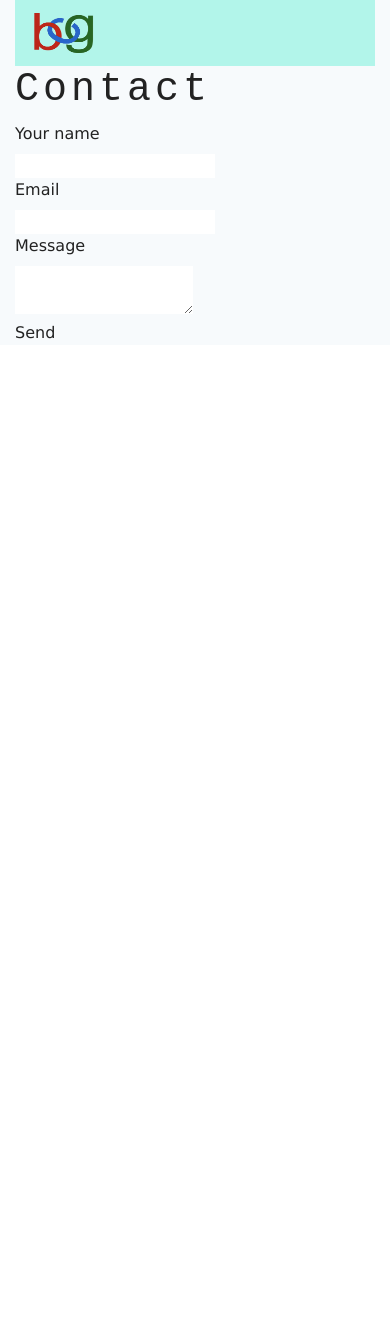
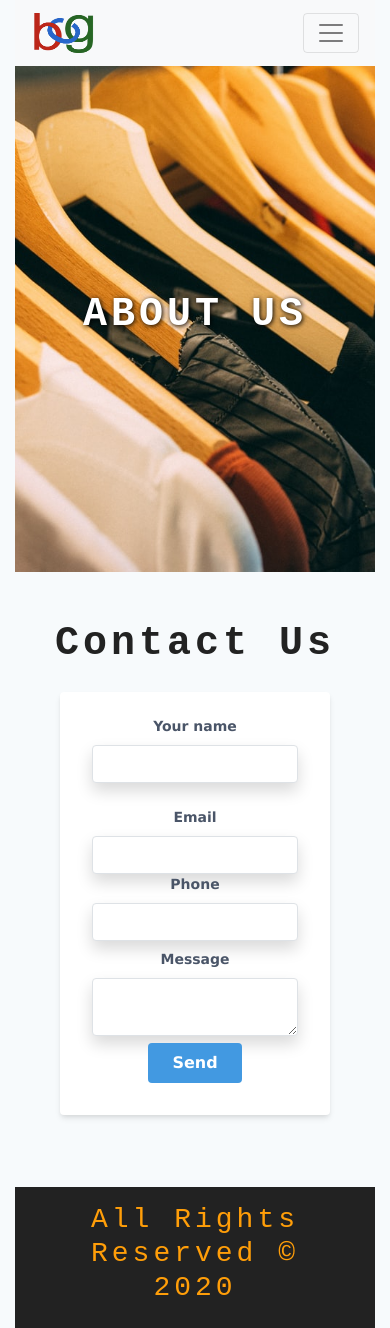
Before and after one commit to yogendrasahu1011/BCG, a Gatsby site: page /about in a window 390 px wide. Before the commit the page ends 844 px from the top, so only its background shows below. Built offline with nearby package versions, Linux system fonts and the light colour scheme; Gatsby itself is replaced by a stand-in of ours.

Commit message:
about page and froms changed

```diff
--- /dev/null
+++ b/src/components/Globals/Footer.js
@@ -0,0 +1,19 @@
+import React from "react"
+
+const Footer = () => {
+  return (
+    <footer className="footer py-3">
+      <div className="container">
+        <div className="row">
+          <div className="col-10 mx-auto col-md-6 text-yellow text-center text-capitalize ">
+            <h3>
+              all rights reserved &copy; {new Date().getFullYear().toString()}
+            </h3>
+          </div>
+        </div>
+      </div>
+    </footer>
+  )
+}
+
+export default Footer
--- /dev/null
+++ b/src/components/Globals/Title.js
@@ -0,0 +1,13 @@
+import React from "react"
+
+const Title = ({ title }) => {
+  return (
+    <div className="row">
+      <div className="col text-center mb-3">
+        <h1 className="display-6 text-capitalize font-weight-bold">{title} </h1>
+      </div>
+    </div>
+  )
+}
+
+export default Title
--- a/src/components/Globals/layout.css
+++ b/src/components/Globals/layout.css
@@ -4,6 +4,7 @@
   --mainGrey: #ece8dc;
   --mainWhite: #fff;
   --mainDark: #222;
+  --mainHead: #015077;
 }
 
 body {
@@ -34,5 +35,32 @@ h6 {
   display: flex;
   align-items: center;
   justify-content: center;
-  background: linear-gradient(rgb(255, 158, 9, 0.5));
+  background: linear-gradient(rgb(255, 158, 9, 0.5), rgb(255, 158, 9, 0.5));
+  background-position: center;
+  background-size: cover;
+  text-shadow: 1px 1px 5px #000000;
 }
+.about-background {
+  min-height: 60vh;
+  display: flex;
+  align-items: center;
+  justify-content: center;
+  background: linear-gradient(rgba(255, 158, 9, 0.5), rgba(255, 158, 9, 0.5));
+  background-position: center;
+  background-size: cover;
+  text-shadow: 1px 1px 5px #000000;
+}
+.btn-yellow {
+  color: var(--mainYellow);
+  border-color: var(--mainYellow);
+}
+.btn-yellow:hover {
+  background: var(--mainYellow);
+  color: var(--mainBrown);
+}
+.footer {
+  background: var(--mainDark);
+}
+.header {
+  background: var(--mainHead);
+}
--- a/src/components/Globals/layout.js
+++ b/src/components/Globals/layout.js
@@ -8,6 +8,7 @@
 import React from "react"
 import PropTypes from "prop-types"
 import Navbar from "./navbar"
+import Footer from "./Footer"
 import "../../../src/style.css"
 import "../../bootstrap.min.css"
 import "./layout.css"
@@ -18,6 +19,7 @@ const Layout = ({ children }) => {
     <div className="container bg-gray-100">
       <Navbar />
       {children}
+      <Footer />
     </div>
   )
 }
--- a/src/components/Globals/navbar.js
+++ b/src/components/Globals/navbar.js
@@ -1,7 +1,6 @@
 import React, { Component } from "react"
 import logo from "../../images/bcg_logo.png"
 import { Link } from "gatsby"
-import "bootstrap/dist/css/bootstrap.css"
 import { FaCartArrowDown } from "react-icons/fa"
 export default class Navbar extends Component {
   state = {
@@ -30,7 +29,7 @@ export default class Navbar extends Component {
   }
   render() {
     return (
-      <nav className="navbar navbar-expand-sm bg-teal-200">
+      <nav className="navbar navbar-expand-sm bg-light navbar-light">
         <Link to="/" className="navbar-brand">
           <img
             className="flex w-16 h-10 mr-6 cursor-pointer"
--- /dev/null
+++ b/src/components/Home/infoSection.js
@@ -0,0 +1,34 @@
+import React from "react"
+import { Link } from "gatsby"
+import Title from "../Globals/Title"
+const infoSection = () => {
+  return (
+    <section className="py-5">
+      <div className="container">
+        <Title title="Our Story"></Title>
+        <div className="row">
+          <div className="col-10 col-sm-8 mx-auto text-center">
+            <p className="lead text-muted mb-5">
+              Lorem Ipsum is simply dummy text of the printing and typesetting
+              industry. Lorem Ipsum has been the industry's standard dummy text
+              ever since the 1500s, when an unknown printer took a galley of
+              type and scrambled it to make a type specimen book. It has
+              survived not only five centuries, but also the leap into
+              electronic typesetting, remaining essentially unchanged. It was
+              popularised in the 1960s with the release of Letraset sheets
+              containing Lorem Ipsum passages, and more recently with desktop
+              publishing
+            </p>
+            <Link to="/about">
+              <button className="btn text-uppercase btn-yellow">
+                About Page
+              </button>
+            </Link>
+          </div>
+        </div>
+      </div>
+    </section>
+  )
+}
+
+export default infoSection
--- a/src/components/form.js
+++ b/src/components/form.js
@@ -1,5 +1,6 @@
 import React from "react"
 import { navigate } from "gatsby-link"
+import Title from "../components/Globals/Title"
 function encode(data) {
   return Object.keys(data)
     .map(key => encodeURIComponent(key) + "=" + encodeURIComponent(data[key]))
@@ -33,8 +34,11 @@ export default class Form extends React.Component {
 
   render() {
     return (
-      <div>
-        <h1>Contact</h1>
+      <section className="py-5">
+        <div className="container">
+          <Title title="Contact us"></Title>
+          <div className="row">
+            <div className="col-10 col-sm-8 mx-auto text-center">
               <form
                 name="contact"
                 method="post"
@@ -42,6 +46,7 @@ export default class Form extends React.Component {
                 data-netlify="true"
                 data-netlify-honeypot="bot-field"
                 onSubmit={this.handleSubmit}
+                className="bg-white shadow-md rounded px-8 pt-6 pb-8 mb-4"
               >
                 {/* The `form-name` hidden field is required to support form submissions without JavaScript */}
                 <input type="hidden" name="form-name" value="contact" />
@@ -51,13 +56,16 @@ export default class Form extends React.Component {
                     <input name="bot-field" onChange={this.handleChange} />
                   </label>
                 </div>
-          <div className="field">
-            <label className="label" htmlFor={"name"}>
+                <div className="field mb-4">
+                  <label
+                    className="label block text-gray-700 text-sm font-bold mb-2"
+                    htmlFor={"name"}
+                  >
                     Your name
                   </label>
                   <div className="control">
                     <input
-                className="input"
+                      className="input shadow appearance-none border rounded w-full py-2 px-3 text-gray-700 leading-tight focus:outline-none focus:shadow-outline"
                       type={"text"}
                       name={"name"}
                       onChange={this.handleChange}
@@ -67,12 +75,15 @@ export default class Form extends React.Component {
                   </div>
                 </div>
                 <div className="field">
-            <label className="label" htmlFor={"email"}>
+                  <label
+                    className="label block text-gray-700 text-sm font-bold mb-2"
+                    htmlFor={"email"}
+                  >
                     Email
                   </label>
                   <div className="control">
                     <input
-                className="input"
+                      className="input input shadow appearance-none border rounded w-full py-2 px-3 text-gray-700 leading-tight focus:outline-none focus:shadow-outline"
                       type={"email"}
                       name={"email"}
                       onChange={this.handleChange}
@@ -82,12 +93,33 @@ export default class Form extends React.Component {
                   </div>
                 </div>
                 <div className="field">
-            <label className="label" htmlFor={"message"}>
+                  <label
+                    className="label block text-gray-700 text-sm font-bold mb-2"
+                    htmlFor={"phone"}
+                  >
+                    Phone
+                  </label>
+                  <div className="control">
+                    <input
+                      className="input input shadow appearance-none border rounded w-full py-2 px-3 text-gray-700 leading-tight focus:outline-none focus:shadow-outline"
+                      type={"tel"}
+                      name={"phone"}
+                      onChange={this.handleChange}
+                      id={"phone"}
+                      required={true}
+                    />
+                  </div>
+                </div>
+                <div className="field">
+                  <label
+                    className="label block text-gray-700 text-sm font-bold mb-2 my-2"
+                    htmlFor={"message"}
+                  >
                     Message
                   </label>
                   <div className="control">
                     <textarea
-                className="textarea"
+                      className="textarea input shadow appearance-none border rounded w-full py-2 px-3 text-gray-700 leading-tight focus:outline-none focus:shadow-outline"
                       name={"message"}
                       onChange={this.handleChange}
                       id={"message"}
@@ -96,12 +128,18 @@ export default class Form extends React.Component {
                   </div>
                 </div>
                 <div className="field">
-            <button className="button is-link" type="submit">
+                  <button
+                    className="button is-link bg-blue-500 hover:bg-blue-700 text-white font-bold py-2 px-4 rounded focus:outline-none focus:shadow-outline"
+                    type="submit"
+                  >
                     Send
                   </button>
                 </div>
               </form>
             </div>
+          </div>
+        </div>
+      </section>
     )
   }
 }
--- a/src/pages/about.js
+++ b/src/pages/about.js
@@ -1,12 +1,32 @@
 import React from "react"
 import Layout from "../components/Globals/layout.js"
 import From from "../components/form"
-export default class About extends React.Component {
-  render() {
+import { Link, graphql } from "gatsby"
+import BackgroundSection from "../components/Globals/BackgroundSection"
+
+const AboutPage = ({ data }) => {
   return (
     <Layout>
+      <BackgroundSection
+        img={data.img.childImageSharp.fluid}
+        title="about us"
+        styleClass="about-background"
+      />
       <From />
     </Layout>
   )
 }
+
+export default AboutPage
+
+export const query = graphql`
+  {
+    img: file(relativePath: { eq: "about_background.jpg" }) {
+      childImageSharp {
+        fluid {
+          ...GatsbyImageSharpFluid_tracedSVG
         }
+      }
+    }
+  }
+`
--- a/src/pages/index.js
+++ b/src/pages/index.js
@@ -3,6 +3,7 @@ import Layout from "../components/Globals/layout.js"
 import SEO from "../components/seo"
 import { Link, graphql } from "gatsby"
 import BackgroundSection from "../components/Globals/BackgroundSection"
+import Info from "../components/Home/infoSection"
 const Index = ({ data }) => (
   <Layout>
     <SEO title="Home" />
@@ -11,6 +12,7 @@ const Index = ({ data }) => (
       title="Bhilai Custom Gifts"
       styleClass="default-background"
     />
+    <Info />
   </Layout>
 )
 
```
Also changed, not shown: src/images/about_background.jpg (added), src/images/background.jpg. Lines whose indentation alone changed are shown as unchanged.
